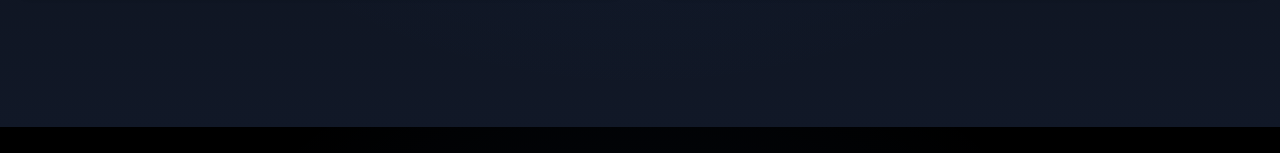
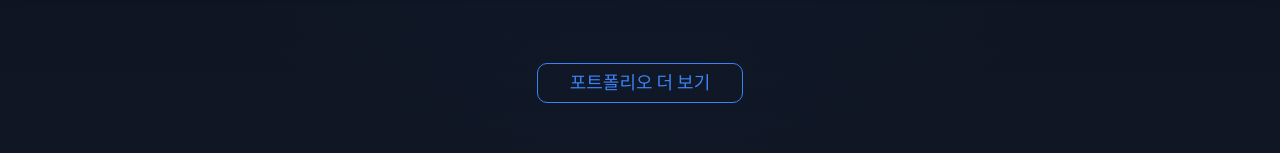
Before and after one commit to koreasuminkim/jelly-webpage, a React (Vite) app: page / in a window 1280 px wide. Shown: the part 2755-2908 px from the top of the page. Built offline with nearby package versions, Linux system fonts and the light colour scheme; a web font is replaced by a local one.

Commit message:
feat: 포트폴리오 페이지 개선 - 서비스 섹션 버튼 추가, 이미지 모달 개선, 프로젝트 순서 및 설명 업데이트

```diff
--- a/src/components/sections/ServicesSection.tsx
+++ b/src/components/sections/ServicesSection.tsx
@@ -3,6 +3,8 @@ import { Code2, Layout, Laptop, Smartphone } from "lucide-react";
 import { useIntersectionObserver } from "@/hooks/useIntersectionObserver";
 import { motion } from "framer-motion";
 import { useScrollAnimation } from "@/hooks/useScrollAnimation";
+import { Button } from "@/components/ui/button";
+import { Link } from "react-router-dom";
 
 const services = [
     {
@@ -78,7 +80,7 @@ export default function ServicesSection() {
                         현실로 만들어드립니다
                     </p>
                 </div>
-                <div className='grid md:grid-cols-2 gap-8'>
+                <div className='grid md:grid-cols-2 gap-8 mb-16'>
                     {services.map((service, index) => (
                         <motion.div
                             key={service.title}
@@ -127,6 +129,22 @@ export default function ServicesSection() {
                         </motion.div>
                     ))}
                 </div>
+                <motion.div
+                    initial='hidden'
+                    animate={isInView ? "visible" : "hidden"}
+                    variants={variants}
+                    className='flex justify-center'
+                >
+                    <Link to='/portfolio' onClick={() => window.scrollTo(0, 0)}>
+                        <Button
+                            size='lg'
+                            variant='outline'
+                            className='bg-transparent border-blue-500 text-blue-500 hover:bg-blue-500/10 hover:text-blue-400 text-lg px-8'
+                        >
+                            포트폴리오 더 보기
+                        </Button>
+                    </Link>
+                </motion.div>
             </motion.div>
         </section>
     );
--- a/src/pages/Portfolio.tsx
+++ b/src/pages/Portfolio.tsx
@@ -20,14 +20,14 @@ function ImageModal({ isOpen, onClose, image, title }: ImageModalProps) {
                 initial={{ opacity: 0 }}
                 animate={{ opacity: 1 }}
                 exit={{ opacity: 0 }}
-                className='fixed inset-0 bg-black/90 backdrop-blur-sm z-50 flex items-center justify-center'
+                className='fixed inset-0 bg-black/90 backdrop-blur-sm z-50 flex items-center justify-center p-4'
                 onClick={onClose}
             >
                 <motion.div
                     initial={{ scale: 0.95, opacity: 0 }}
                     animate={{ scale: 1, opacity: 1 }}
                     exit={{ scale: 0.95, opacity: 0 }}
-                    className='relative max-w-[90vw] max-h-[90vh]'
+                    className='relative w-full max-w-[1200px] max-h-[80vh] bg-gray-900/50 rounded-2xl overflow-hidden'
                     onClick={(e) => e.stopPropagation()}
                 >
                     <Button
@@ -38,7 +38,9 @@ function ImageModal({ isOpen, onClose, image, title }: ImageModalProps) {
                     >
                         <X className='h-6 w-6' />
                     </Button>
-                    <img src={image} alt={title} className='w-full h-full object-contain rounded-lg' />
+                    <div className='w-full h-full flex items-center justify-center p-4'>
+                        <img src={image} alt={title} className='max-w-full max-h-[70vh] object-contain rounded-lg' />
+                    </div>
                 </motion.div>
             </motion.div>
         </AnimatePresence>
```
